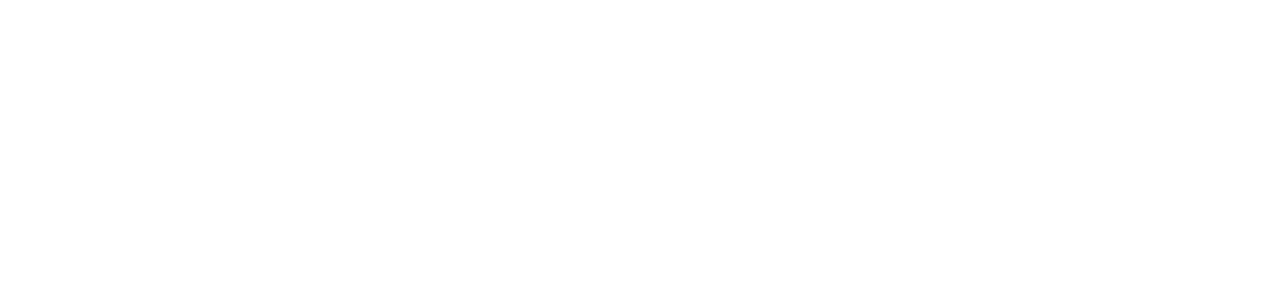
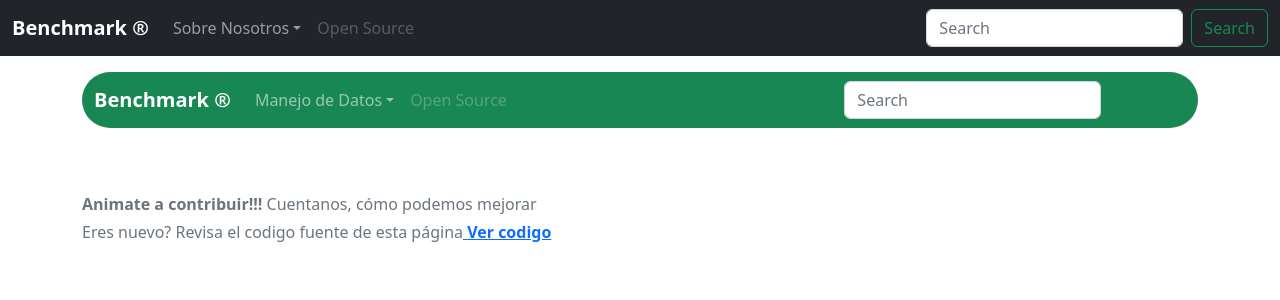
Before and after one commit to benchmarkco/front, a React (Vite) app: page /front/eviews in a window 1280 px wide. Before the commit this address had no page. Shown: the top 300 px of the page. Built offline with nearby package versions, Linux system fonts and the light colour scheme.

Commit message:
deploy from mac

```diff
--- /dev/null
+++ b/src/components/Eviews/NavbarEviews.jsx
@@ -0,0 +1,46 @@
+import { NavLink } from "react-router-dom";
+
+
+const NavbarEviews = ({company_name}) => {
+  return (
+    <header>
+        <nav className="navbar navbar-expand-lg navbar-dark bg-success rounded-5 ">
+          <div className="container-fluid">
+
+            <NavLink to="/" className="navbar-brand fw-bold">{company_name}</NavLink>
+
+            <div className="collapse navbar-collapse" id="navbarSupportedContent">
+              <ul className="navbar-nav me-auto mb-2 mb-lg-0">
+                <li className="nav-item dropdown">
+                  <a className="nav-link dropdown-toggle" href="#" id="navbarDropdown" role="button" data-bs-toggle="dropdown" aria-expanded="false">
+                    Manejo de Datos
+                  </a>
+                  <ul className="dropdown-menu" aria-labelledby="navbarDropdown">
+
+                    <NavLink to="/front/contributors"
+                             style={{ textDecoration: 'none' }}
+                             >
+                        <li className="dropdown-item fw-ligth">Importar desde CSV</li>
+                    </NavLink>
+
+                    <li><hr className="dropdown-divider"/></li>
+                    <li><a className="dropdown-item" href="https://t.me/+hF226VyWW8I5OTYx">Abrir Fuentes de Datos<i className="fa-brands fa-telegram mx-1"></i></a></li>
+                  </ul>
+                </li>
+                <li className="nav-item">
+                  <a className="nav-link disabled" href="#" tabIndex={-1} aria-disabled="true">Open Source</a>
+                </li>
+
+              </ul>
+              <form className="d-flex">
+                <input className="form-control me-2" type="search" placeholder="Search" aria-label="Search" />
+                <button className="btn btn-outline-success" type="submit">Search</button>
+              </form>
+            </div>
+          </div>
+        </nav>
+      </header>
+  )
+}
+
+export default NavbarEviews
--- /dev/null
+++ b/src/pages/Eviews.jsx
@@ -0,0 +1,19 @@
+import Navbar from '../components/Navbar'
+import Footer from '../components/Footer'
+import NavbarEviews from '../components/Eviews/NavbarEviews'
+
+function TaxConvertion() {
+  return (
+    <>
+    <Navbar company_name = { "Benchmark ®" }/>
+
+    <div className='container my-3'>
+        <NavbarEviews company_name = { "Benchmark ®" }/>
+
+    </div>
+    <Footer/>
+    </>
+  )
+}
+
+export default TaxConvertion
--- a/src/pages/RouterApp.jsx
+++ b/src/pages/RouterApp.jsx
@@ -7,6 +7,7 @@ import PortfoliOptimization from "./PortfoliOptimization"
 import TopContributors from "./TopContributors"
 import Profile from "./Profile";
 import Solutions from "./Solutions";
+import Eviews from "./Eviews";
 
 
 const App = () => {
@@ -22,6 +23,7 @@ const App = () => {
         <Route path="/front/propuesta" element={<TaxConvertion />}></Route>
         <Route path="/front/profile" element={<Profile />}></Route>
         <Route path="/front/solutions" element={<Solutions />}></Route>
+        <Route path="/front/eviews" element={<Eviews />}></Route>
       </Routes>
     </BrowserRouter>
   )
--- a/src/pages/Solutions.jsx
+++ b/src/pages/Solutions.jsx
@@ -1,7 +1,6 @@
 import Navbar from '../components/Navbar'
 import Card from '../components/Card'
 import CardContainer from '../components/CardContainer'
-import Footer from '../components/Footer'
 
 import ImageTax from '../assets/img/taxes.jpeg'
 import ImagePortfolio from '../assets/img/portfolio.png'
@@ -15,8 +14,14 @@ const Solutions = () => {
             <Card img_link= { ImageTax }
                 title="Conversor de Tasas"
                 description = "Que tasa de interes deberia aplicarte"
-                created_by= "Benchmark"
+                created_by= "Basico"
                 goto_link = "/front/tax"
+            />
+            <Card img_link= { ImageTax }
+                title="Statics"
+                description = "Eviews copy ®"
+                created_by= "Avanzado"
+                goto_link = "/front/eviews"
             />
         </CardContainer>
 
```
